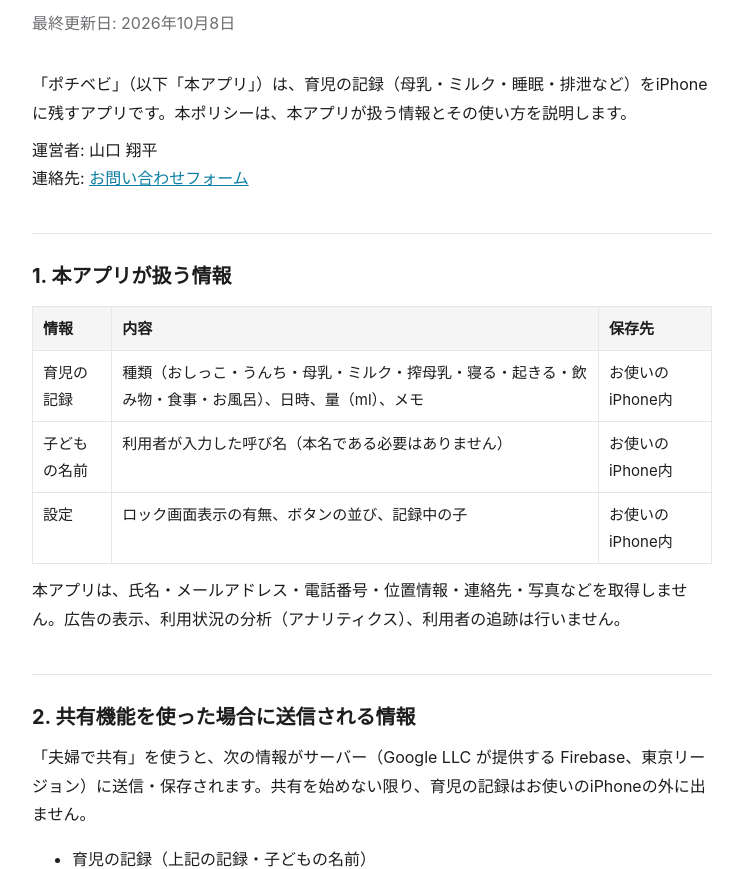
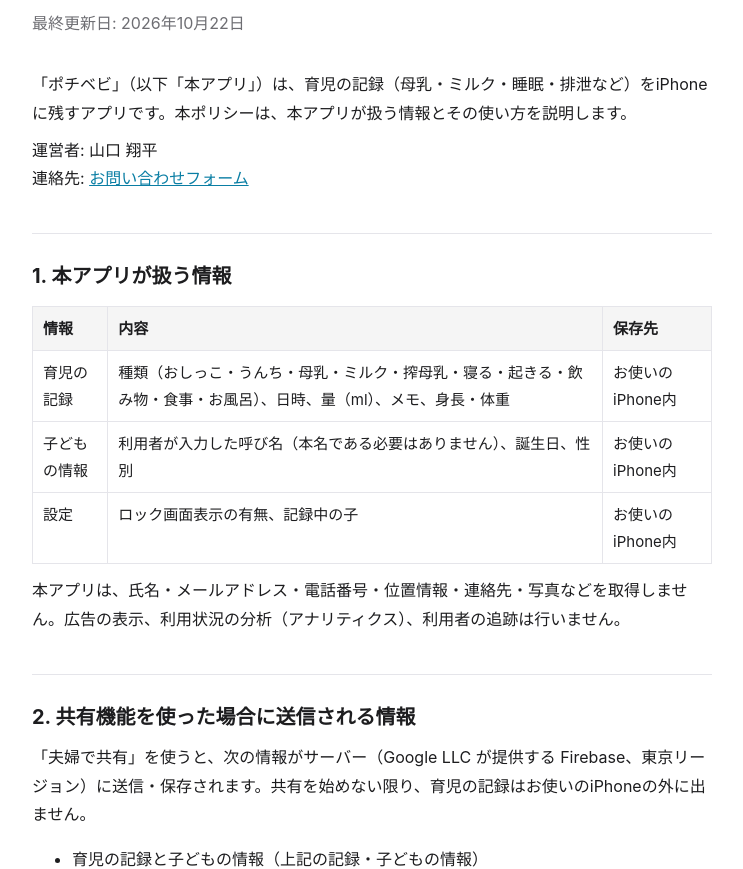
Before and after one commit to yamaguchidesign/pochibaby-site, a plain HTML site: page privacy.html in a window 1280 px wide. Shown: the part 86-955 px from the top of the page, without its empty margins (268-1011 px from the left). Drawn offline with Linux system fonts and the light colour scheme.

Commit message:
docs: update privacy policy for shared data

```diff
--- a/privacy.html
+++ b/privacy.html
@@ -9,7 +9,7 @@
 <body>
 <main>
 <h1>ポチベビ プライバシーポリシー</h1>
-<p class="lead">最終更新日: 2026年10月8日</p>
+<p class="lead">最終更新日: 2026年10月22日</p>
 
 <p>「ポチベビ」（以下「本アプリ」）は、育児の記録（母乳・ミルク・睡眠・排泄など）をiPhoneに残すアプリです。本ポリシーは、本アプリが扱う情報とその使い方を説明します。</p>
 <p>運営者: 山口 翔平<br>連絡先: <a href="https://docs.google.com/forms/d/e/1FAIpQLSfen49fy6Xwc88jlpA7DFT-27siMevrAxBzcOBmrE91WLg9Kw/viewform">お問い合わせフォーム</a></p>
@@ -17,16 +17,16 @@
 <h2>1. 本アプリが扱う情報</h2>
 <table>
 <tr><th>情報</th><th>内容</th><th>保存先</th></tr>
-<tr><td>育児の記録</td><td>種類（おしっこ・うんち・母乳・ミルク・搾母乳・寝る・起きる・飲み物・食事・お風呂）、日時、量（ml）、メモ</td><td>お使いのiPhone内</td></tr>
-<tr><td>子どもの名前</td><td>利用者が入力した呼び名（本名である必要はありません）</td><td>お使いのiPhone内</td></tr>
-<tr><td>設定</td><td>ロック画面表示の有無、ボタンの並び、記録中の子</td><td>お使いのiPhone内</td></tr>
+<tr><td>育児の記録</td><td>種類（おしっこ・うんち・母乳・ミルク・搾母乳・寝る・起きる・飲み物・食事・お風呂）、日時、量（ml）、メモ、身長・体重</td><td>お使いのiPhone内</td></tr>
+<tr><td>子どもの情報</td><td>利用者が入力した呼び名（本名である必要はありません）、誕生日、性別</td><td>お使いのiPhone内</td></tr>
+<tr><td>設定</td><td>ロック画面表示の有無、記録中の子</td><td>お使いのiPhone内</td></tr>
 </table>
 <p>本アプリは、氏名・メールアドレス・電話番号・位置情報・連絡先・写真などを取得しません。広告の表示、利用状況の分析（アナリティクス）、利用者の追跡は行いません。</p>
 
 <h2>2. 共有機能を使った場合に送信される情報</h2>
 <p>「夫婦で共有」を使うと、次の情報がサーバー（Google LLC が提供する Firebase、東京リージョン）に送信・保存されます。共有を始めない限り、育児の記録はお使いのiPhoneの外に出ません。</p>
 <ul>
-<li>育児の記録（上記の記録・子どもの名前）</li>
+<li>育児の記録と子どもの情報（上記の記録・子どもの情報）</li>
 <li>匿名のユーザーID（Firebase 匿名認証が自動で発行する、個人を特定しない識別子）</li>
 <li>招待コード（24時間で無効になり、1回だけ使えます）</li>
 <li>共有に参加している端末の数</li>
@@ -39,7 +39,7 @@
 <h2>4. 情報の削除</h2>
 <ul>
 <li><strong>端末内の情報</strong>: アプリを削除すると、端末内の記録はすべて消えます。個別の記録は、アプリ内で削除できます。</li>
-<li><strong>サーバー上の情報</strong>: アプリの 設定 &gt; 夫婦で共有 &gt; 「サーバーのデータをすべて削除」で、共有している記録と家族のデータを、サーバーからすべて消せます。このとき匿名のユーザーIDも削除されます。家族の他の端末では、同期ができなくなります。</li>
+<li><strong>サーバー上の情報</strong>: アプリの 設定 &gt; 夫婦で共有 &gt; 「サーバーのデータをすべて削除」で、共有している記録と家族のデータを、サーバーからすべて消せます。この操作をした端末の匿名ユーザーIDも削除します。通信の失敗で削除できなかった場合は、次回起動時に再試行します。家族の他の端末では、同期ができなくなります。</li>
 <li>「この端末の共有をやめる」は、この端末を共有から外すだけで、サーバーの記録は残ります。</li>
 <li>上記で消せない場合は、<a href="https://docs.google.com/forms/d/e/1FAIpQLSfen49fy6Xwc88jlpA7DFT-27siMevrAxBzcOBmrE91WLg9Kw/viewform">お問い合わせフォーム</a>からご連絡ください。</li>
 </ul>
```
